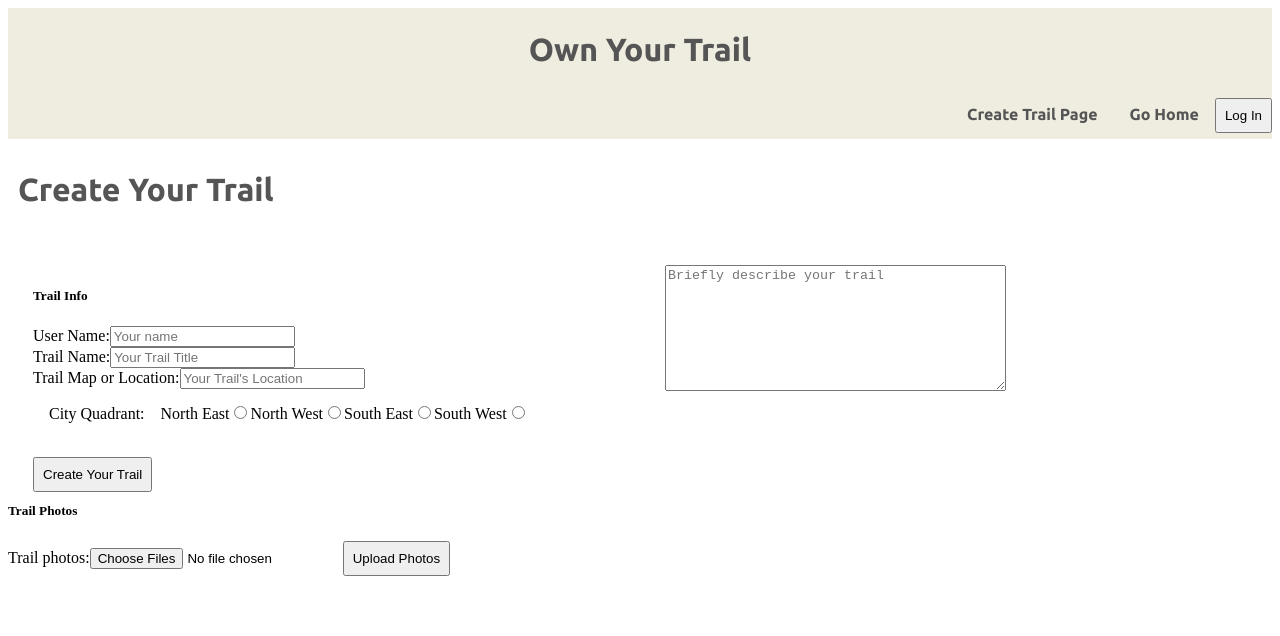
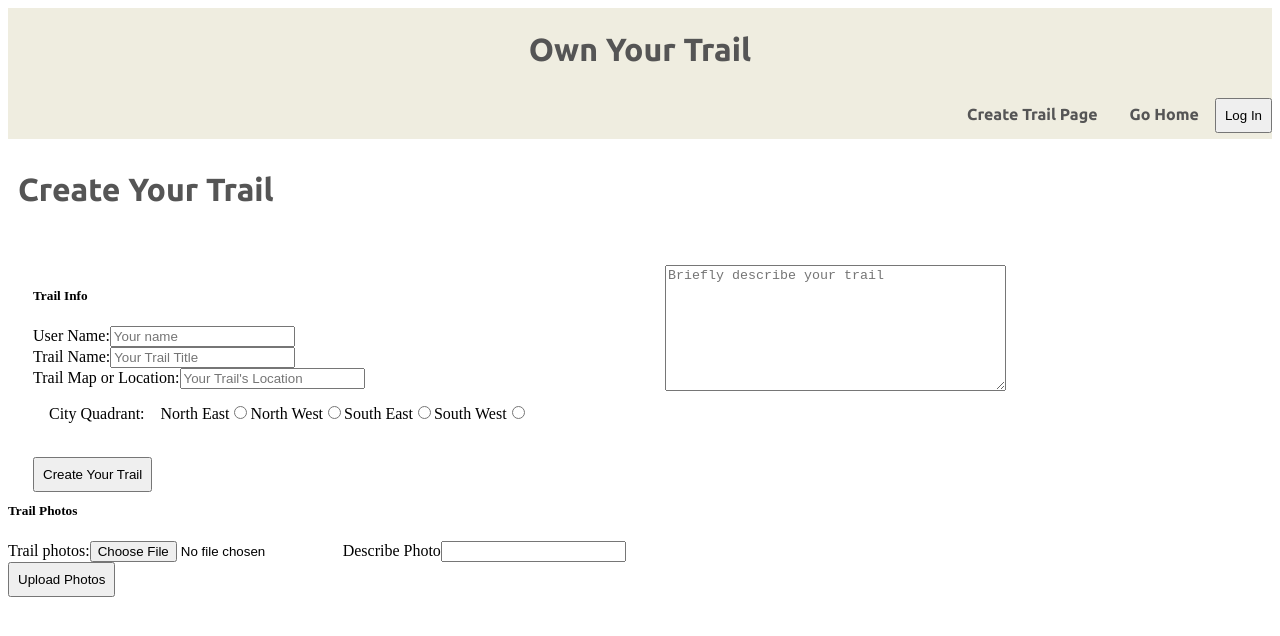
Before and after one commit to Theo-Wall/Own-Your-Trail, a React (Create React App) app in the folder client/: page /CreateTrailPage in a window 1280 px wide. Shown: the top 636 px of the page. Built offline with nearby package versions, Linux system fonts and the light colour scheme.

Commit message:
updated photo upload description to work

```diff
--- a/client/src/components/DisplayPhotoUpload.js
+++ b/client/src/components/DisplayPhotoUpload.js
@@ -1,9 +1,11 @@
-const DisplayPhotoUpload = ({photos, onUpload}) => {
+const DisplayPhotoUpload = ({photos, onUpload, onDescribe}) => {
 
   return (
     <div className="trail-photos">
         <label htmlFor="photos">Trail photos:</label>
-        <input ref={photos} id="photos"  type="file" name="image" accept="image/*" multiple={true} required></input>
+        <input ref={photos} id="photos"  type="file" name="image" accept="image/*" multiple={false} required></input>
+        <label htmlFor="photoDescription">Describe Photo</label>
+        <input id="photoDescription" type="text" onChange={onDescribe}></input>
         <button onClick={onUpload}>Upload Photos</button>
     </div>
   )
--- a/client/src/components/ImageDescriptionRow.js
+++ b/client/src/components/ImageDescriptionRow.js
@@ -1,6 +1,6 @@
 // import { useState } from 'react'
 
-const ImageDescriptionRow = ({url, index, dataInput, imageDescription}) => {
+const ImageDescriptionRow = ({}) => {
 
 
 
--- a/client/src/pages/CreateTrailPage.js
+++ b/client/src/pages/CreateTrailPage.js
@@ -1,19 +1,20 @@
 import './CreateTrailPage.css'
 import { useState,useRef } from 'react'
-import { useNavigate } from 'react-router-dom'
+// import { useNavigate } from 'react-router-dom'
 import DisplayPhotoUpload from '../components/DisplayPhotoUpload'
 
 
 
 const CreateTrailPage = () => {
 
-    let navigate = useNavigate()
 
     // sets page to display photo upload or to add the descriptions of the uploads
 
     // initializes useState for capturing form data
 
+    // should trail photos be an array?
     const trailPhotos = useRef()
+    const [ photoDescription, setPhotoDescription ] = useState('')
     const [ userId, setUserId ] = useState('')
     const [ trailTitle, setTrailTitle ] = useState('')
     const [ trailDescription, setTrailDescription ] = useState('')
@@ -21,13 +22,14 @@ const CreateTrailPage = () => {
     const [ quadrant, setQuadrant ] = useState('')
     // useState for capturing image upload data
 
-    const [ imageUpload, setImageUpload ] = useState({})
+    const [ imageUpload, setImageUpload ] = useState([])
 
     // function that uploads the photos to cloudinary server and sets the ImageUpload variable to array of returned urls
 
     const onInput = (event, setter) => {
         let newValue = event.target.value
         setter(newValue)
+        console.log(newValue)
     }
 
     // const setId = async (id) => {
@@ -45,7 +47,7 @@ const CreateTrailPage = () => {
             imageData.append('image', files[i])
         }
 
-    // fetch request to addImage endpoint. appended data is sent to the endpoint and image url is returned
+        // fetch request to addImage endpoint. appended data is sent to the endpoint and image url is returned
 
         let imageUrl = await fetch(`http://localhost:5001/api/addImage`, {
                 method: 'POST',
@@ -59,9 +61,12 @@ const CreateTrailPage = () => {
             .catch(error => {
                 console.error(error)
             })
+        imageUrl.data[0].description = photoDescription
 
-        setImageUpload(imageUrl.data)
-        console.log(imageUpload)
+        let oldPhotoArray = imageUpload
+        let newPhotoArray = [...oldPhotoArray, imageUrl.data[0]]
+        console.log(newPhotoArray)
+        setImageUpload(newPhotoArray) // add description for photo here ****
     }
 
     // captures the rest of the input data from the form. also assigns the image url to the new Trail object. We need to
@@ -73,7 +78,7 @@ const CreateTrailPage = () => {
 
             const newTrail = {  userId: userId,
                                 trailName: trailTitle,
-                                photos: imageUpload,
+                                photos: imageUpload, //should be array
                                 trailDescription: trailDescription,
                                 trailMap: trailLocation,
                                 cityQuadrant: quadrant,
@@ -82,7 +87,7 @@ const CreateTrailPage = () => {
 
             console.log('click', newTrail)
 
-            const res = await fetch(`http://localhost:5001/api/createTrail`, {
+            await fetch(`http://localhost:5001/api/createTrail`, {
             method: 'POST',
             body: JSON.stringify(newTrail),
             headers: {
@@ -90,9 +95,8 @@ const CreateTrailPage = () => {
                 },
             })
 
-            const newId = await res.json()
-
-            console.log(newId)
+            // const newId = await res.json()
+            // navigate('/PhotoDetail/' + newId)
 
 
     }
@@ -148,7 +152,7 @@ const CreateTrailPage = () => {
                 </div>
             <div>
                 <h5>Trail Photos</h5>
-                <DisplayPhotoUpload onUpload={uploadImage} photos={trailPhotos}/>
+                <DisplayPhotoUpload onUpload={uploadImage} photos={trailPhotos} onDescribe={(event) => onInput(event, setPhotoDescription)}/>
             </div>
 
             </form>
--- a/client/src/pages/PhotoDetailPage.js
+++ b/client/src/pages/PhotoDetailPage.js
@@ -5,7 +5,7 @@ const PhotoDetailPage = () => {
   let params = useParams()
   let trailId = params.id
 
-  const [trailData, setTrailData] = useState([])
+  const [trailData, setTrailData] = useState()
 
   useEffect(() => {
     const fetchTrailData = async () => {
@@ -17,10 +17,24 @@ const PhotoDetailPage = () => {
     fetchTrailData()
     }, [trailId])
 
+    // let imageIdArray = []
+
+    useEffect(() => {
+      console.log(trailData)
+    //  trailData.photos.map(image => {
+    //   return console.log(image._id)
+    //   // imageIdArray.push(image._id)
+    //  })
+    }, [trailData] )
+
+    // console.log(imageIdArray)
 
   return (
     <div>
-      {console.log(trailData)}
+
+
+
+
 
 
     </div>
```
Also changed, not shown: 1 other file (tests, documents, lock files or other folders).
